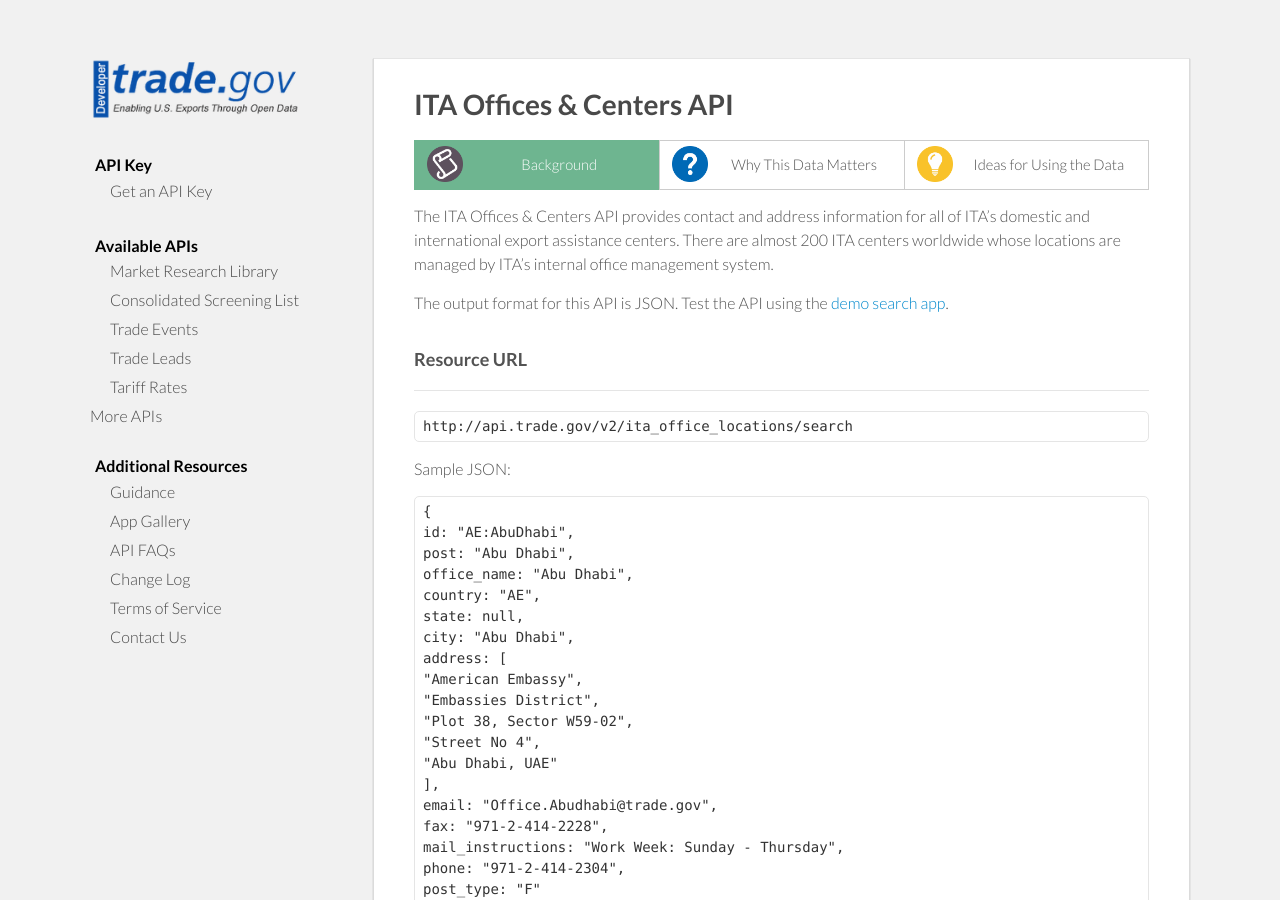
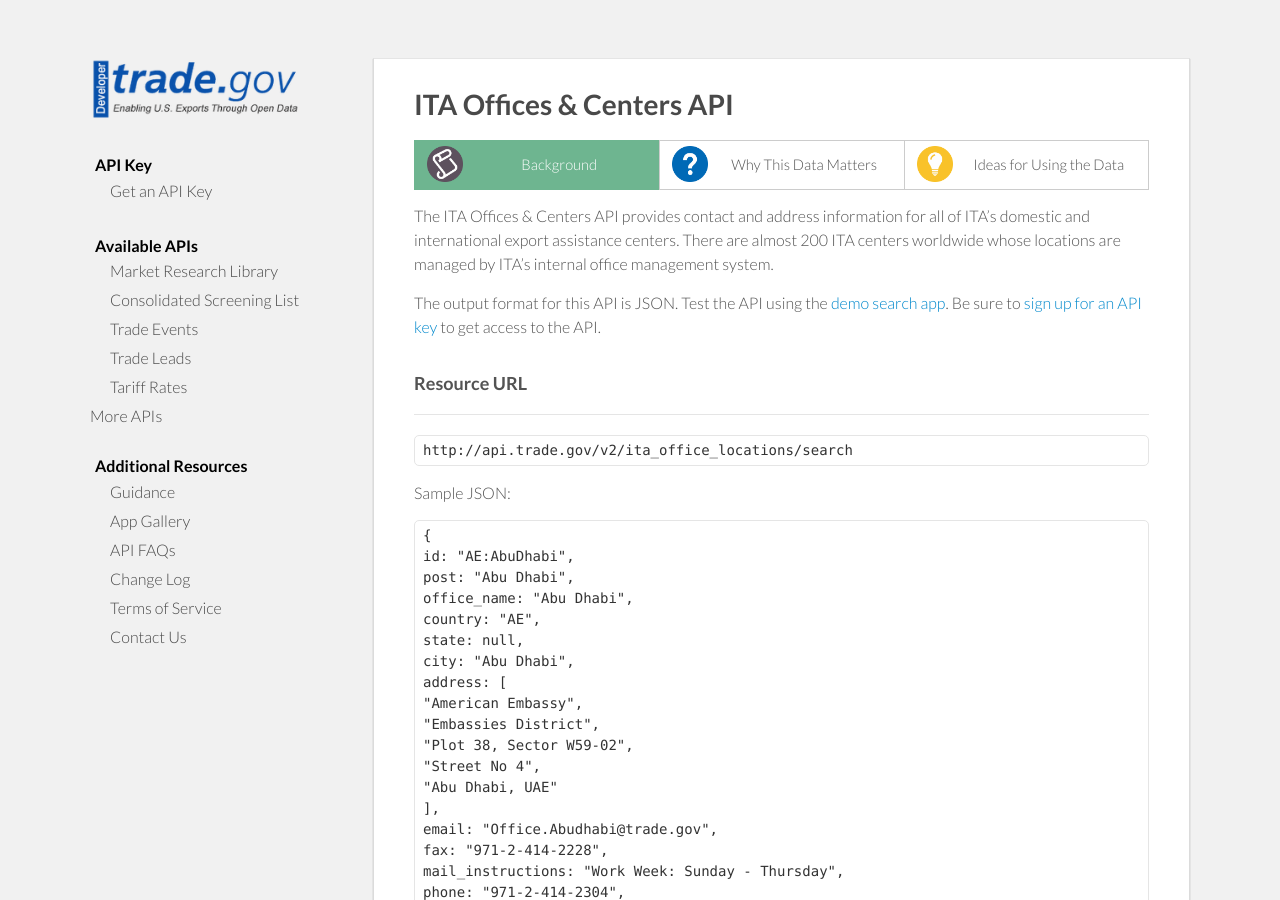
Before and after one commit to InternationalTradeAdministration/developerportal, a Jekyll site: the page built from _posts/v2/2015-02-24-ita-office-locations.md, in a window 1280 px wide and 900 px high. Built offline with Jekyll 4.4.1, drawn with Linux system fonts in a browser that asks for light colours; nearby versions of some CDN libraries.

Commit message:
added some text to docs and news box include

```diff
--- a/_includes/articles-tabs
+++ b/_includes/articles-tabs
@@ -6,7 +6,7 @@
 
 	<div class="pane" id="step1">
 		<p>The Trade News & Articles API provides in-depth news and articles written by Trade Specialists working in the Federal government. The authors include staff from ITA as well as other Trade Promotion Coordinating Committee (TPCC) agencies such as:</p>
-		<ul><li>Export-Import Bank</li><li>Overseas Private Investment Corporation (OPIC)</li><li>U.S. Trade and Development Agency (USTDA)</li><li>Small Business Administration (SBA)</li></ul><p>The news and articles are categorized by industry, country, and topic area.  This data set is updated daily.  The output format for this API is JSON.</p>
+		<ul><li>Export-Import Bank</li><li>Overseas Private Investment Corporation (OPIC)</li><li>U.S. Trade and Development Agency (USTDA)</li><li>Small Business Administration (SBA)</li></ul><p>The news and articles are categorized by industry, country, and topic area.  This data set is updated daily.  The output format for this API is JSON. Be sure to <a href="http://api.trade.gov/">sign up for an API key</a> to get access to the API.</p>
 	</div>
 	<div class="pane" id="step2">
 		<p>Exporting can be very lucrative but also very complicated – especially for new businesses.  The Trade News and Articles provide cover a broad range of topics to help businesses learn about exporting.  Topics including:  the basics, licenses and regulations, compliance, and resolving trade problems.</p>
--- a/_includes/csl-tabs
+++ b/_includes/csl-tabs
@@ -8,7 +8,7 @@
 		<p>The Consolidated Screening List API consolidates eleven export screening lists of the Departments of Commerce, State and the Treasury into a single data feed as an aid to industry in conducting electronic screens of potential parties to regulated transactions.</p>
 		<p>In the event that a company, entity or person on the list appears to match a party potentially involved in an export transaction, additional due diligence should be conducted before proceeding. There may be a strict export prohibition, requirement for seeking a license application, evaluation of the end-use or user to ensure it does not result in an activity prohibited by any U.S. export regulations, or other restriction.  For more information view the <a href="https://www.youtube.com/watch?v=OOB6kdVKH4Q">informational video</a> from the National Customs Brokers.</p>
 		<p>Note: The API only contains active entities on the list. For historical research, please reference the sources directly.</p>
-		<p>The output format for this API is JSON.  Test the API using the <a href="http://internationaltradeadministration.github.io/explorer/#/consolidated-screening-list-entries">demo search app</a>.</p>
+		<p>The output format for this API is JSON.  Test the API using the <a href="http://internationaltradeadministration.github.io/explorer/#/consolidated-screening-list-entries">demo search app</a>. Be sure to <a href="http://api.trade.gov/">sign up for an API key</a> to get access to the API.</p>
 	</div>
 	<div class="pane" id="step2">
 		<p>When using this API, developers must provide the following information to their users to help them <a href="http://export.gov/ecr/index.asp">stay compliant with exporting law</a>.</p>
--- a/_includes/events-tabs
+++ b/_includes/events-tabs
@@ -6,7 +6,7 @@
 
 	<div class="pane" id="step1">
 		<p>The Trade Events API provides data on events for U.S. businesses interested in selling their products and services overseas. These events include industry conferences, webinars, lectures, and trade missions organized by ITA and other trade agencies including:</p>
-		<ul><li>The U.S. Trade and Development Agency</li><li>The Export-Import Bank</li><li>The State Department</li><li>The Small Business Administration.</li></ul><p>The output format for this API is JSON.  Test the API using the <a href="http://internationaltradeadministration.github.io/explorer/#/trade-events">demo search app</a>.</p>
+		<ul><li>The U.S. Trade and Development Agency</li><li>The Export-Import Bank</li><li>The State Department</li><li>The Small Business Administration.</li></ul><p>The output format for this API is JSON.  Test the API using the <a href="http://internationaltradeadministration.github.io/explorer/#/trade-events">demo search app</a>. Be sure to <a href="http://api.trade.gov/">sign up for an API key</a> to get access to the API.</p>
 	</div>
 	<div class="pane" id="step2">
 		<p>Exporting can be very lucrative but also very complicated – especially for new businesses.  Businesses can get tremendous value from meeting with trade specialists and learning about new opportunities for their business.</p>
--- a/_includes/faqs-tabs
+++ b/_includes/faqs-tabs
@@ -7,7 +7,7 @@
 	<div class="pane" id="step1">
 		<p>The Frequenty Asked Questions (FAQs) API includes more than 300 commonly asked questions about exporting.  The answers provided are from government experts that specialize in unique aspects of trade.</p>
 
-		<p>The output format for this API is JSON.  This data set is updated daily.  Test the API using the <a href="http://internationaltradeadministration.github.io/explorer/#/faqs">demo search app.</a></p>
+		<p>The output format for this API is JSON.  This data set is updated daily.  Test the API using the <a href="http://internationaltradeadministration.github.io/explorer/#/faqs">demo search app. Be sure to <a href="http://api.trade.gov/">sign up for an API key</a> to get access to the API.</a></p>
 	</div>
 	<div class="pane" id="step2">
 		<p>Exporting goods and services overseas can be very confusing, especially for those getting started.  This FAQ API is particularly relevant to trade organizations that want to help their members and customers learn the basics of exporting.</p>
--- a/_includes/footer.html
+++ b/_includes/footer.html
@@ -6,6 +6,7 @@
             Department of Commerce</a>, manages this global trade site to provide access to ITA information on promoting trade and investment, strengthening
             the competitiveness of U.S. industry, and ensuring fair trade and compliance with trade laws and agreements. External links to other Internet
             sites should not be construed as an endorsement of the views or privacy policies contained therein.</p>
+
 </section>
 
 <script src="/javascripts/scale.fix.js"></script>
--- a/_includes/leads-tabs
+++ b/_includes/leads-tabs
@@ -7,7 +7,7 @@
 	<div class="pane" id="step1">
 		<p>The Trade Leads API provides contract opportunities for U.S. businesses selling their products and services overseas. These leads come from a variety of sources and we continue to expand the number of leads available.</p>
 		<p>We currently provide trade leads, procurement opportunities, and contract notifications from:</p>
-		<ul><li>The State Department’s Business Information Database System (BIDS)</li><li>The United Kingdom</li><li>Canada</li></ul><p>We will soon be including leads from FedBizOpps.</p><p>All leads are consolidated into one endpoint and the output format for this API is JSON.  Test the API using the <a href="http://internationaltradeadministration.github.io/explorer/#/trade-leads">demo search app</a>.  Resource URL and Search Parameters can be found towards the bottom of this page.</p>
+		<ul><li>The State Department’s Business Information Database System (BIDS)</li><li>The United Kingdom</li><li>Canada</li></ul><p>We will soon be including leads from FedBizOpps.</p><p>All leads are consolidated into one endpoint and the output format for this API is JSON.  Test the API using the <a href="http://internationaltradeadministration.github.io/explorer/#/trade-leads">demo search app</a>. Be sure to <a href="http://api.trade.gov/">sign up for an API key</a> to get access to the API. Resource URL and Search Parameters can be found towards the bottom of this page.</p>
 	</div>
 	<div class="pane" id="step2">
 		<p>U.S. Businesses often request more notifications about trade leads.  It can be difficult for them to learn about overseas opportunities especially those within complex industries where partnerships and sub-contracts are the norm.  This API aggregates trade leads from several domestic and international sources so users have a broad selection of opportunities to choose from.</p>
--- a/_includes/offices-tabs
+++ b/_includes/offices-tabs
@@ -6,7 +6,7 @@
 
 	<div class="pane" id="step1">
 		<p>The ITA Offices & Centers API provides contact and address information for all of ITA’s domestic and international export assistance centers.  There are almost 200 ITA centers worldwide whose locations are managed by ITA’s internal office management system.</p>
-		<p>The output format for this API is JSON.  Test the API using the <a href="http://internationaltradeadministration.github.io/explorer/#/ita-office-locations">demo search app</a>.</p>
+		<p>The output format for this API is JSON.  Test the API using the <a href="http://internationaltradeadministration.github.io/explorer/#/ita-office-locations">demo search app</a>. Be sure to <a href="http://api.trade.gov/">sign up for an API key</a> to get access to the API.</p>
 	</div>
 	<div class="pane" id="step2">
 		<p>ITA centers are often collocated with offices from the State Department or other trade agencies.  Therefore, the addresses change with some regularity.  You can be confident that when you use this resource to help your customers it will be accurate.</p>
--- a/_includes/tariffs-tabs
+++ b/_includes/tariffs-tabs
@@ -11,7 +11,7 @@
 
 		<p>Because the North American Free Trade Agreement (NAFTA) tariff rates have declined to zero, Canada and Mexico data is not included.  Similarly, the tariff rates for almost all products shipped to Israel and Jordon have declined to zero and are not included here.</p>
 
-		<p>The output format for this API is JSON.  This data set is updated only when the corresponding Free Trade Agreement is negotiated or updated.  Test the API using the <a href="http://internationaltradeadministration.github.io/explorer/#/tariff-rates">demo search app.</a></p>
+		<p>The output format for this API is JSON.  This data set is updated only when the corresponding Free Trade Agreement is negotiated or updated.  Test the API using the <a href="http://internationaltradeadministration.github.io/explorer/#/tariff-rates">demo search app.</a> Be sure to <a href="http://api.trade.gov/">sign up for an API key</a> to get access to the API.</p>
 	</div>
 	<div class="pane" id="step2">
 		<p>Free Trade Agreements help lower the cost for companies to ship their products overseas.  Knowing tariffs rates for exporting specific products to each country helps companies understand the true cost of doing business with that country.  There are other tariff schedules, such as those negotiated by the World Bank, so it’s important for U.S. companies to know their options.</p>
--- a/_includes/trade-leads-tabs
+++ b/_includes/trade-leads-tabs
@@ -17,7 +17,7 @@
 			<li>Canada</li>
 		</ul>
 		<p>
-		All leads are consolidated into one endpoint and the output format for this API is JSON.  Test the API using the <a href="http://internationaltradeadministration.github.io/explorer/#/trade-leads">demo search app</a>.  Resource URL and Search Parameters can be found towards the bottom of this page.</p>
+		All leads are consolidated into one endpoint and the output format for this API is JSON.  Test the API using the <a href="http://internationaltradeadministration.github.io/explorer/#/trade-leads">demo search app</a>. Be sure to <a href="http://api.trade.gov/">sign up for an API key</a> to get access to the API. Resource URL and Search Parameters can be found towards the bottom of this page.</p>
 	</div>
 	<div class="pane" id="step2">
 		<p>U.S. Businesses often request more notifications about trade leads.  It can be difficult for them to learn about overseas opportunities especially those within complex industries where partnerships and sub-contracts are the norm.  This API aggregates trade leads from several domestic and international sources so users have a broad selection of opportunities to choose from.</p>
```
Also changed, not shown: _includes/news-box (added, +31 -0 lines), index.html (+1 -35 lines).
